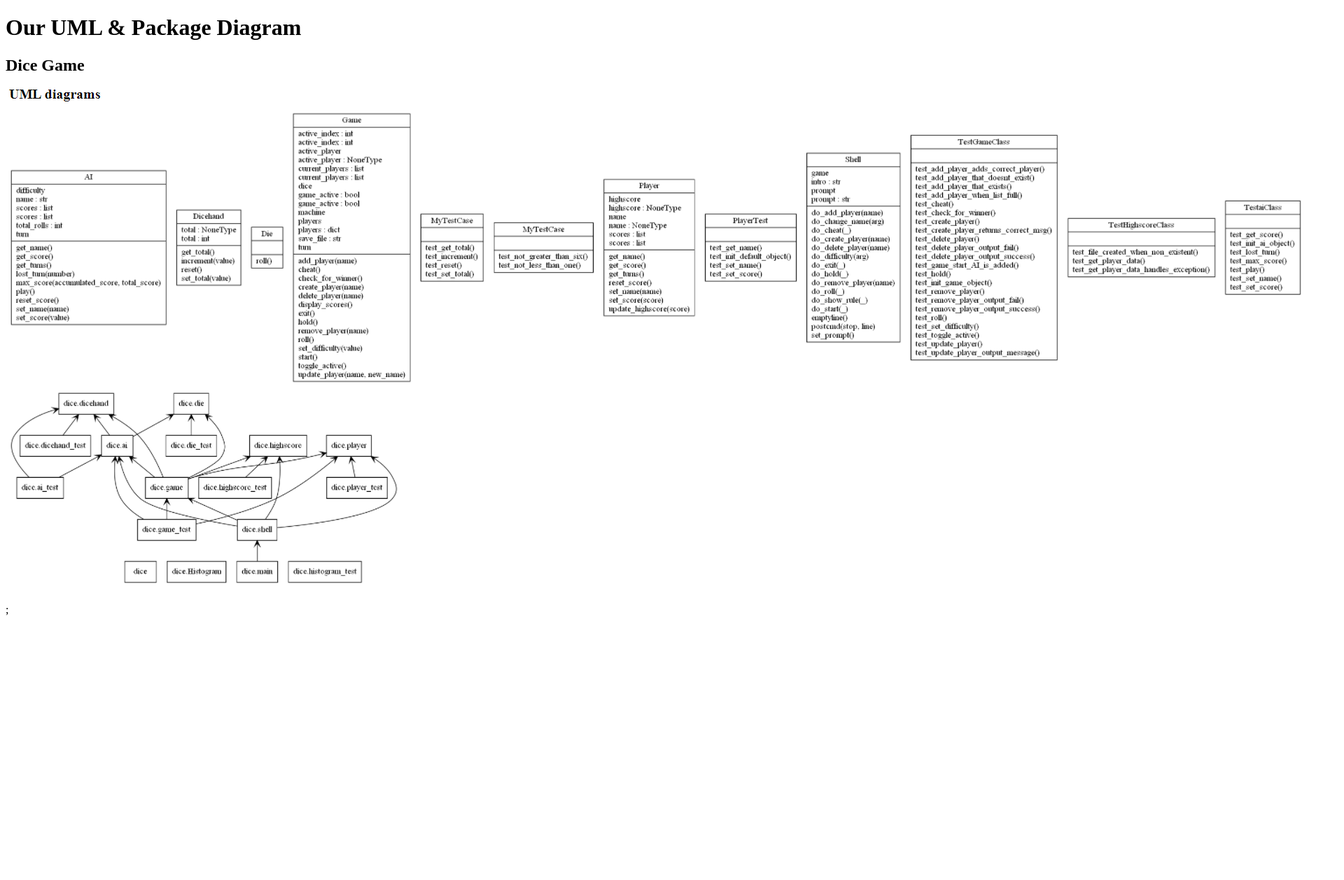
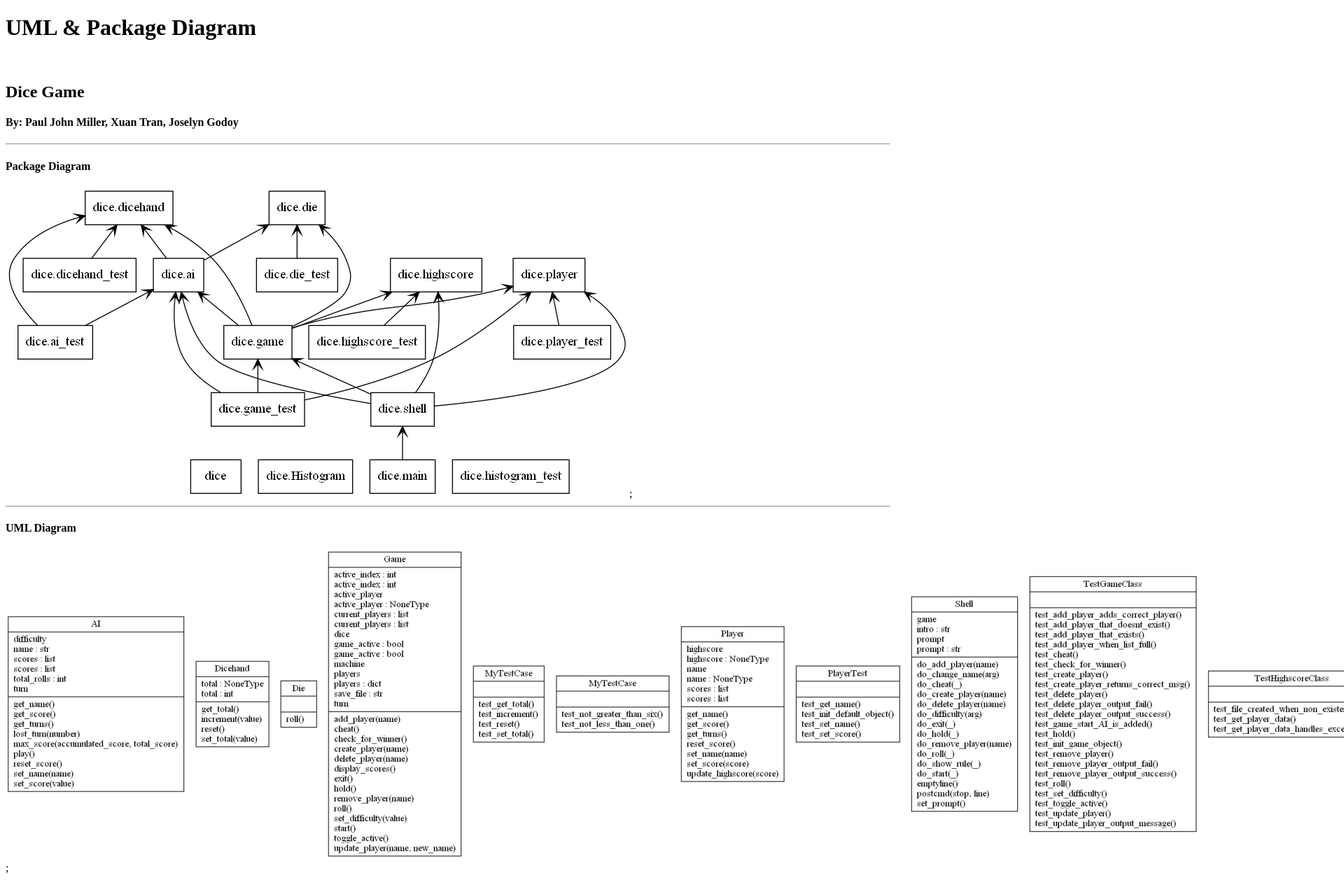
Before and after one commit to JHenrysson/dice_game, a plain HTML site: page index.html in a window 1280 px wide. Shown: the top 1258 px of the page at 70% size, 1920 px wide, since content can reach past the window. Before the commit the page ends 889 px from the top, so only its background shows below. Drawn offline with Linux system fonts and the light colour scheme.

Commit message:
updated uml/package diagrams

```diff
--- a/index.html
+++ b/index.html
@@ -2,11 +2,24 @@
 <html lang="en">
 <head>
     <meta charset="UTF-8">
-    <title>Our Diagrams </title>
+    <title>Diagrams </title>
 </head>
 <body>
-<h1> Our UML & Package Diagram </h1>
+<h1> UML & Package Diagram </h1>
+<br>
 <h2>Dice Game </h2>
-<img src="dice/uml.png">;
+<h4>By: Paul John Miller, Xuan Tran, Joselyn Godoy </h4>
+<hr>
+<div>
+    <h4>Package Diagram</h4>
+<img src="dice/packageDiagram.png">;
+<br>
+</div>
+<hr>
+
+<div>
+    <h4> UML Diagram</h4>
+<img src="dice/uml_diagram.png">;
+</div>
 </body>
 </html>
```
Also changed, not shown: dice/packageDiagram.png (added), dice/uml.png (deleted), dice/uml_diagram.png (added).
